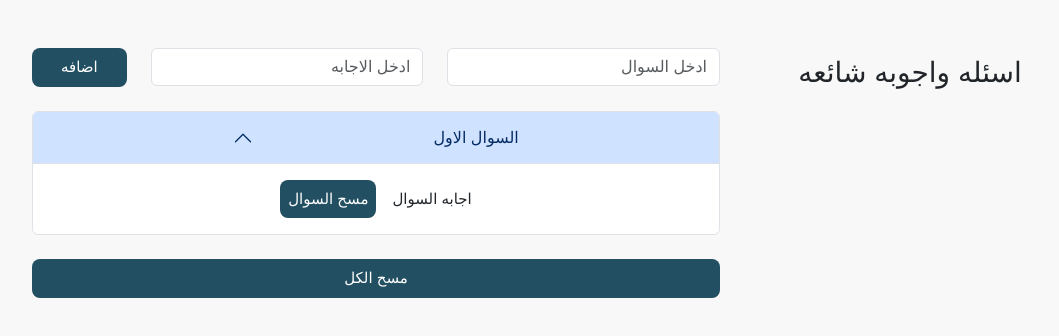
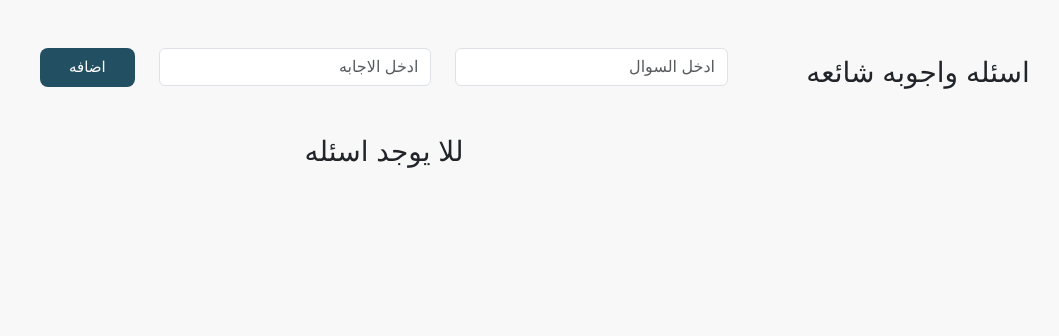
Before and after one commit to React-projects/Qusestion-answer, a React (Create React App) app: page / in a window 1280 px wide. Shown: the top 336 px of the page, without its empty margins (221-1280 px from the left). Built offline with nearby package versions, Linux system fonts and the light colour scheme; a web font is replaced by a local one.

Commit message:
functionally project to question

```diff
--- a/src/App.js
+++ b/src/App.js
@@ -1,20 +1,26 @@
+import { useState } from "react";
 import { Col, Container, Row } from "react-bootstrap";
 import TitleProject from "./components/TitleProject";
 import FormInput from "./components/FormInput";
 import AccordionQAndA from "./components/AccordionQAndA";
+import { question } from "./api/Qusetoin";
 
 function App() {
+  const [data, setdata] = useState(question);
   return (
     <div className="font text-center color-body">
       <Container className="p-5">
         <Row>
           <Col md="4">
-            <TitleProject/>
+            <TitleProject />
           </Col>
           <Col md="8">
-            <FormInput/>
-            <AccordionQAndA/>
-          <button className="w-100 btn-color">مسح الكل</button>
+            <FormInput />
+            <AccordionQAndA data={data} />
+
+            {data.length >= 1 ? (
+              <button className="w-100 btn-color">مسح الكل</button>
+            ) : null}
           </Col>
         </Row>
       </Container>
--- /dev/null
+++ b/src/api/Qusetoin.js
@@ -0,0 +1,4 @@
+export const question = [
+
+
+];
--- a/src/components/AccordionQAndA.jsx
+++ b/src/components/AccordionQAndA.jsx
@@ -1,17 +1,28 @@
 import Accordion from "react-bootstrap/Accordion";
 
-function AccordionQAndA() {
+function AccordionQAndA({ data }) {
   return (
     <div>
-      <Accordion className="py-4" defaultActiveKey="0">
+      {data.length ? (
+        data.map((item, index) => {
+          return (
+            <Accordion className="py-1" key={index} defaultActiveKey={item.id}>
               <Accordion.Item eventKey="0">
-          <Accordion.Header>  <div className="m-auto">  السوال الاول</div>    </Accordion.Header>
+                <Accordion.Header>
+                  {" "}
+                  <div className="m-auto"> {item.q} </div>{" "}
+                </Accordion.Header>
                 <Accordion.Body>
-            <p className="d-inline ms-3">اجابه السوال</p>
+                  <p className="d-inline ms-3"> {item.a}</p>
                   <button className="btn-color  ">مسح السوال</button>
                 </Accordion.Body>
               </Accordion.Item>
             </Accordion>
+          );
+        })
+      ) : (
+        <h2 className="fs-3 text-center p-5">للا يوجد اسئله </h2>
+      )}
     </div>
   );
 }
```
Lines whose indentation alone changed are shown as unchanged.
